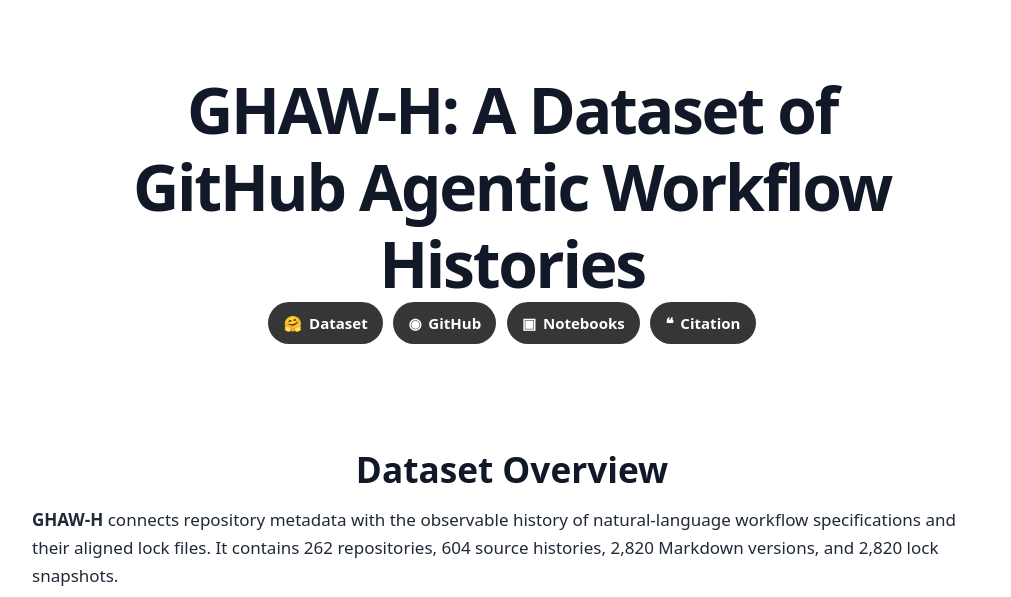
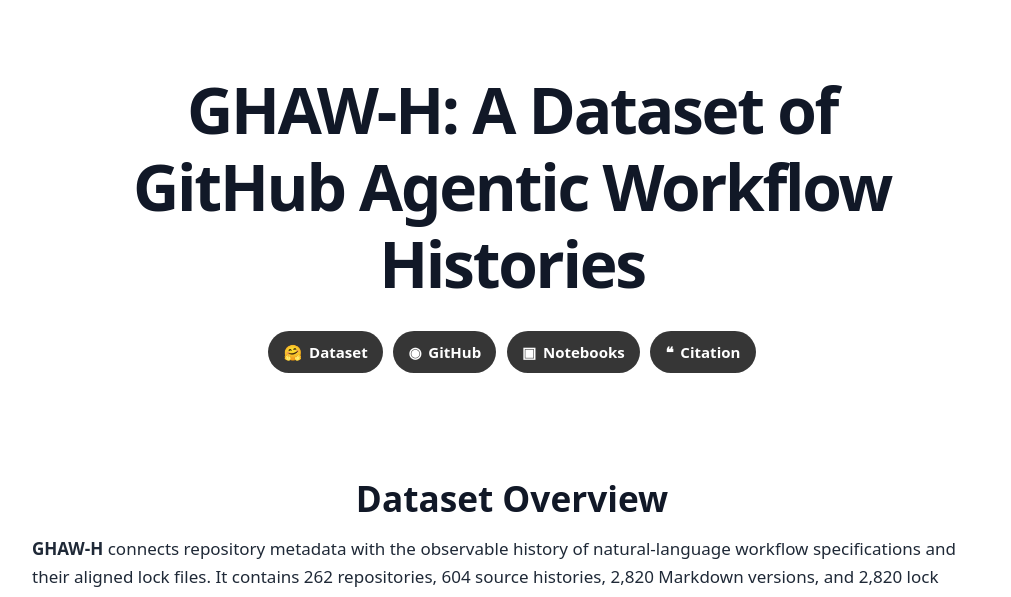
Before and after one commit to pavt/GHAW-H, a plain HTML site: page docs/index.html in a window 1280 px wide. Shown: the top 597 px of the page, without its empty margins (128-1139 px from the left). Drawn offline with Linux system fonts and the light colour scheme.

Commit message:
Add spacing below project title

```diff
--- a/docs/styles.css
+++ b/docs/styles.css
@@ -30,7 +30,7 @@
 img { display: block; max-width: 100%; height: auto; }
 
 .paper-header { padding: 4.5rem 0 2rem; text-align: center; }
-.project-links { display: flex; flex-wrap: wrap; justify-content: center; gap: .65rem; }
+.project-links { display: flex; flex-wrap: wrap; justify-content: center; gap: .65rem; margin-top: 1.8rem; }
 .project-links a {
   display: inline-flex;
   align-items: center;
```
